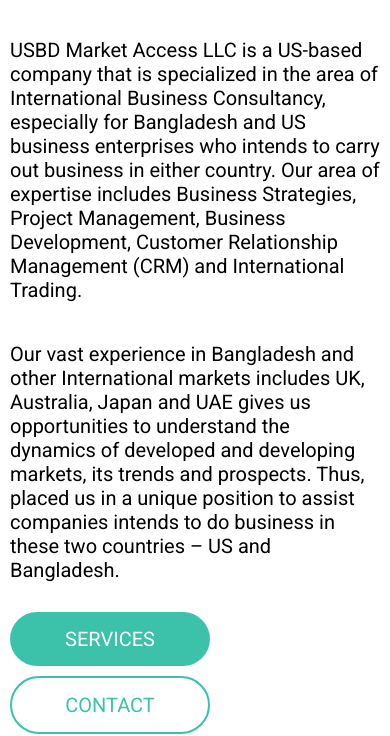
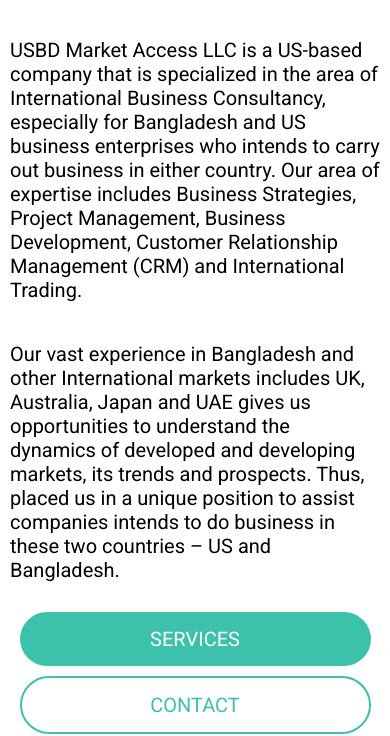
Before and after one commit to NoodlesJS/USBD-MARKET-ACCESS-Landing-page, a plain HTML site: page index.html in a window 390 px wide. Shown: the part 688-1424 px from the top of the page. Drawn offline with Linux system fonts and the light colour scheme.

Commit message:
smaller screen everything centered

```diff
--- a/style.css
+++ b/style.css
@@ -105,6 +105,7 @@
 
 @media screen and (max-width: 1640px) {
     .box {
+        align-items: center;
         min-height: auto;
     }
 }
@@ -112,9 +113,7 @@
     .picture-box {
         min-height: auto;
     }
-}
 
-@media screen and (max-width: 450px) {
     .buttons {
         width: 90vw;
         align-items: flex-start;
@@ -124,4 +123,15 @@
     button {
         margin-bottom: 10px;
     }
+
+    .button-fill {
+        width: 90vw;
+    }
+    .button-nofill {
+        width: 90vw;
+    }
 }
+
+@media screen and (max-width: 450px) {
+
+}
```
